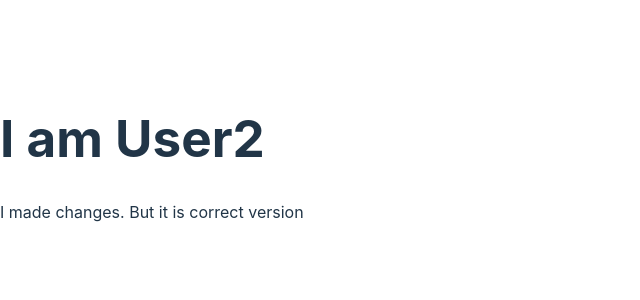
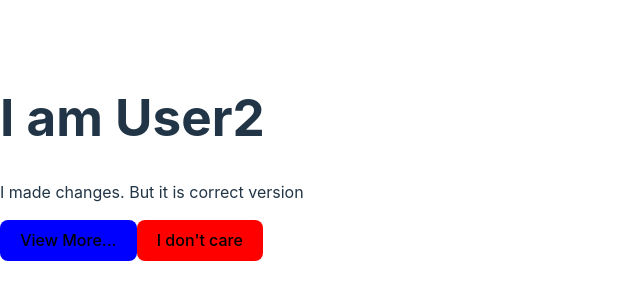
Before and after one commit to GunelMustafayeva21/netlifyTesting, a React (Vite) app: page / in a window 1280 px wide. Shown: the part 242-542 px from the top of the page, without its empty margins (0-640 px from the left). Built offline with nearby package versions, Linux system fonts and the light colour scheme.

Commit message:
Buttons added from stash

```diff
--- a/src/App.tsx
+++ b/src/App.tsx
@@ -11,6 +11,8 @@ function App() {
       <h1>I am User2</h1>
       <p>I made changes. But it is correct version</p>
 
+      <button style={{backgroundColor:"blue"}}>View More...</button>
+      <button style={{backgroundColor:"red"}}>I don't care</button>
 
       </div>
 
```
